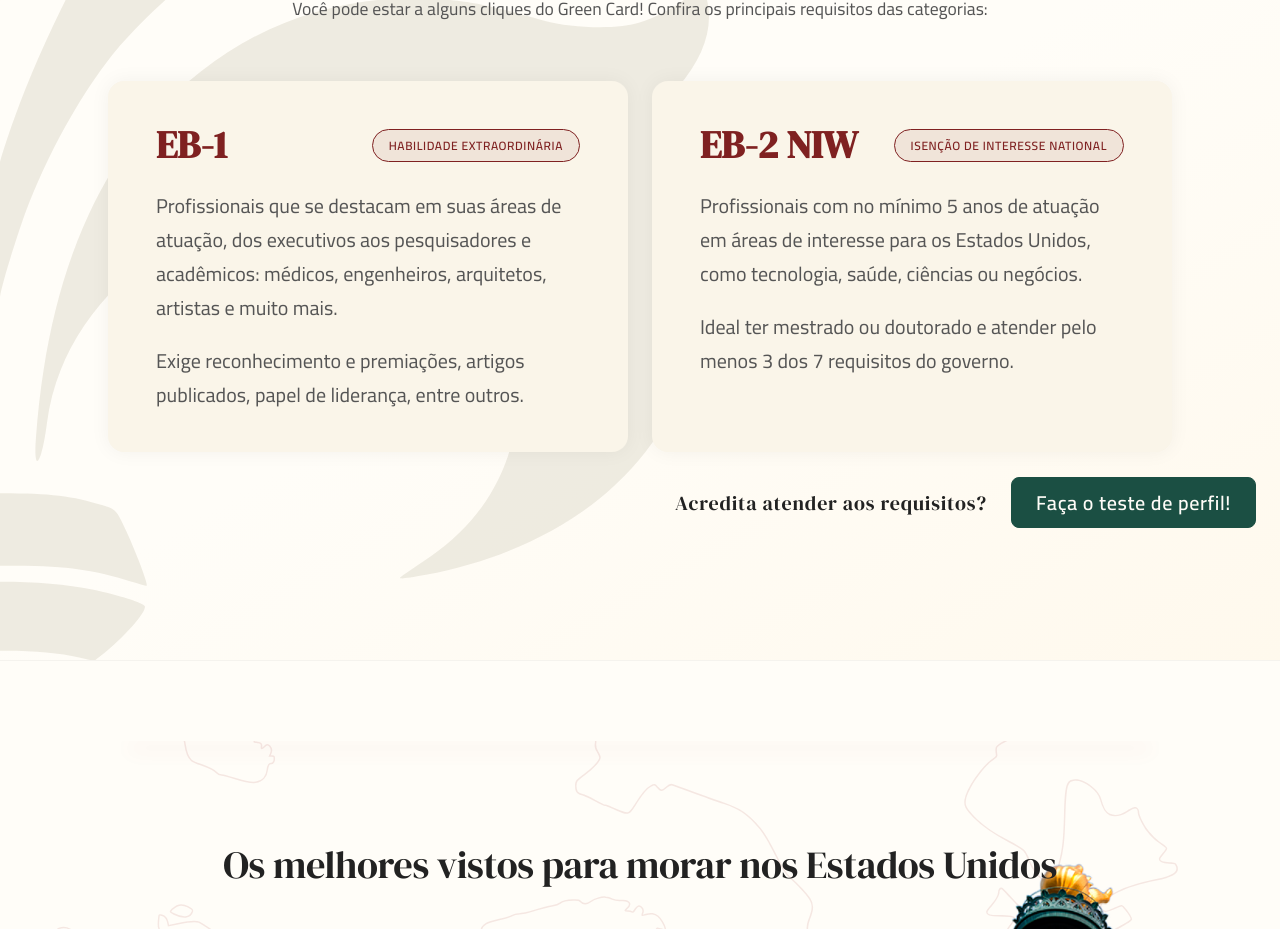
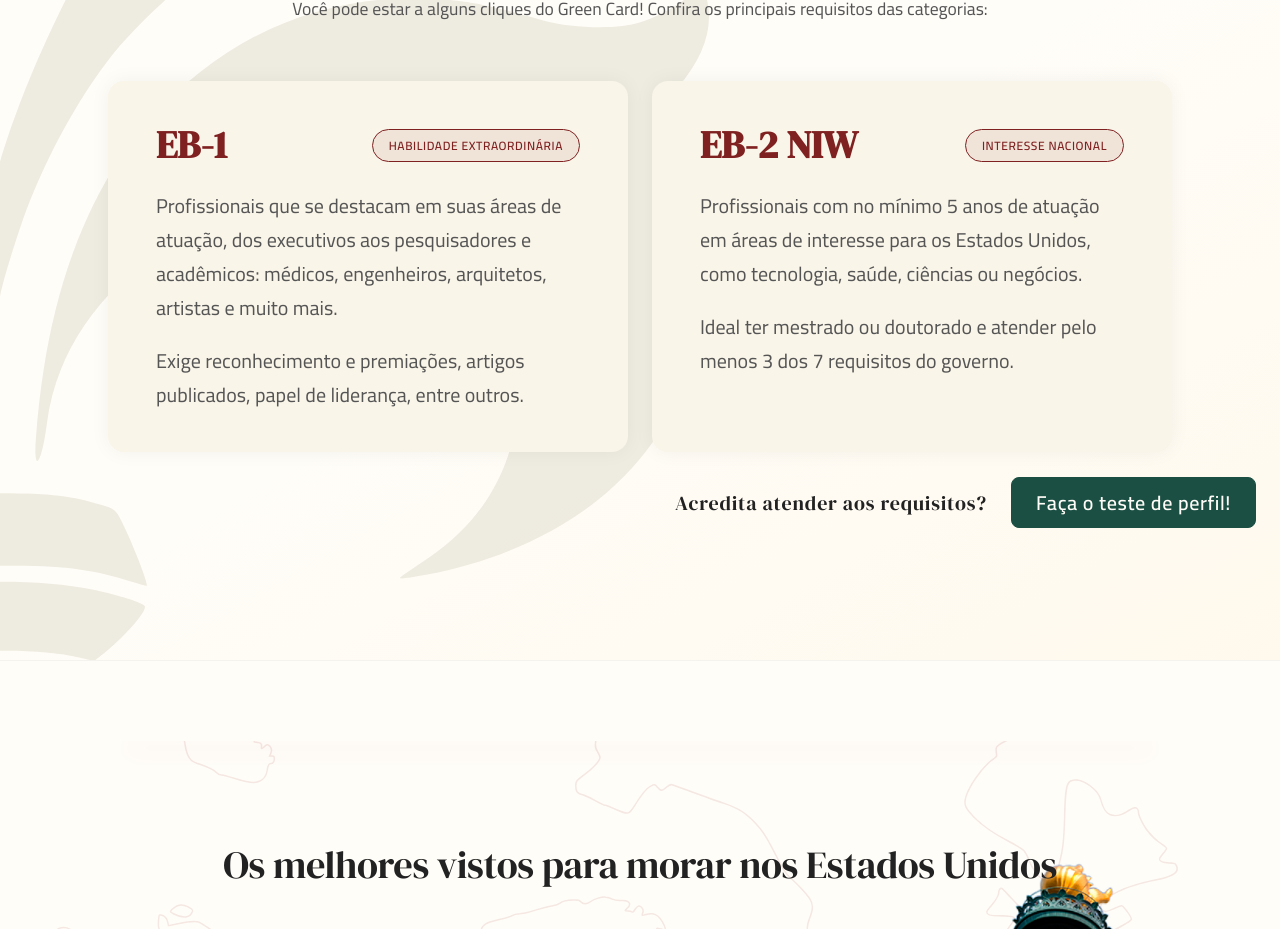
Before and after one commit to eritonLongui/Visto-Americano---next.js, a Next.js app: page / in a window 1280 px wide. Shown: the part 940-1869 px from the top of the page. Built offline with nearby package versions, Linux system fonts and the light colour scheme.

Commit message:
Alterando nome eb2

```diff
--- a/src/app/layout.tsx
+++ b/src/app/layout.tsx
@@ -6,9 +6,9 @@ export const metadata: Metadata = {
   title: "Visto Americano | Nostrali",
   description: "Acesso reservado e seletivo para os vistos americanos EB-1 e EB-2 NIW. Realize sua análise prévia de elegibilidade de forma segura e confidencial com nosso corpo técnico e jurídico.",
   keywords: ["Visto Americano", "EB-1", "EB-2 NIW", "Green Card", "Nostrali Cidadania Italiana", "Imigração EUA", "Assessoria de Visto", "Qualificação de Visto"],
-  authors: [{ name: "Nostrali Cidadania Italiana" }],
+  authors: [{ name: "Gruppo Nostrali" }],
   openGraph: {
-    title: "Vistos Americanos EB-1 e EB-2 NIW | Gruppo Nostrali",
+    title: "Vistos Americanos EB-1 e EB-2 NIW",
     description: "Formulário de qualificação de possibilidade de vistos nas categorias EB-1 e EB-2 NIW.",
     type: "website",
     locale: "pt_BR",
--- a/src/components/VisaTypes/VisaTypes.tsx
+++ b/src/components/VisaTypes/VisaTypes.tsx
@@ -46,7 +46,7 @@ export default function VisaTypes({ onOpenModal }: VisaTypesProps) {
             <div className="visa-types__card-header">
               <h3 className="visa-types__card-name visa-types__card-name--eb2">EB-2 NIW</h3>
               <span className="visa-types__card-badge visa-types__card-badge--eb2">
-                Isenção de Interesse National
+                Interesse Nacional
               </span>
               {/* <h3 className="visa-types__card-name visa-types__card-name--eb2">EB-2</h3>
               <span className="visa-types__card-badge visa-types__card-badge--eb2">
```
